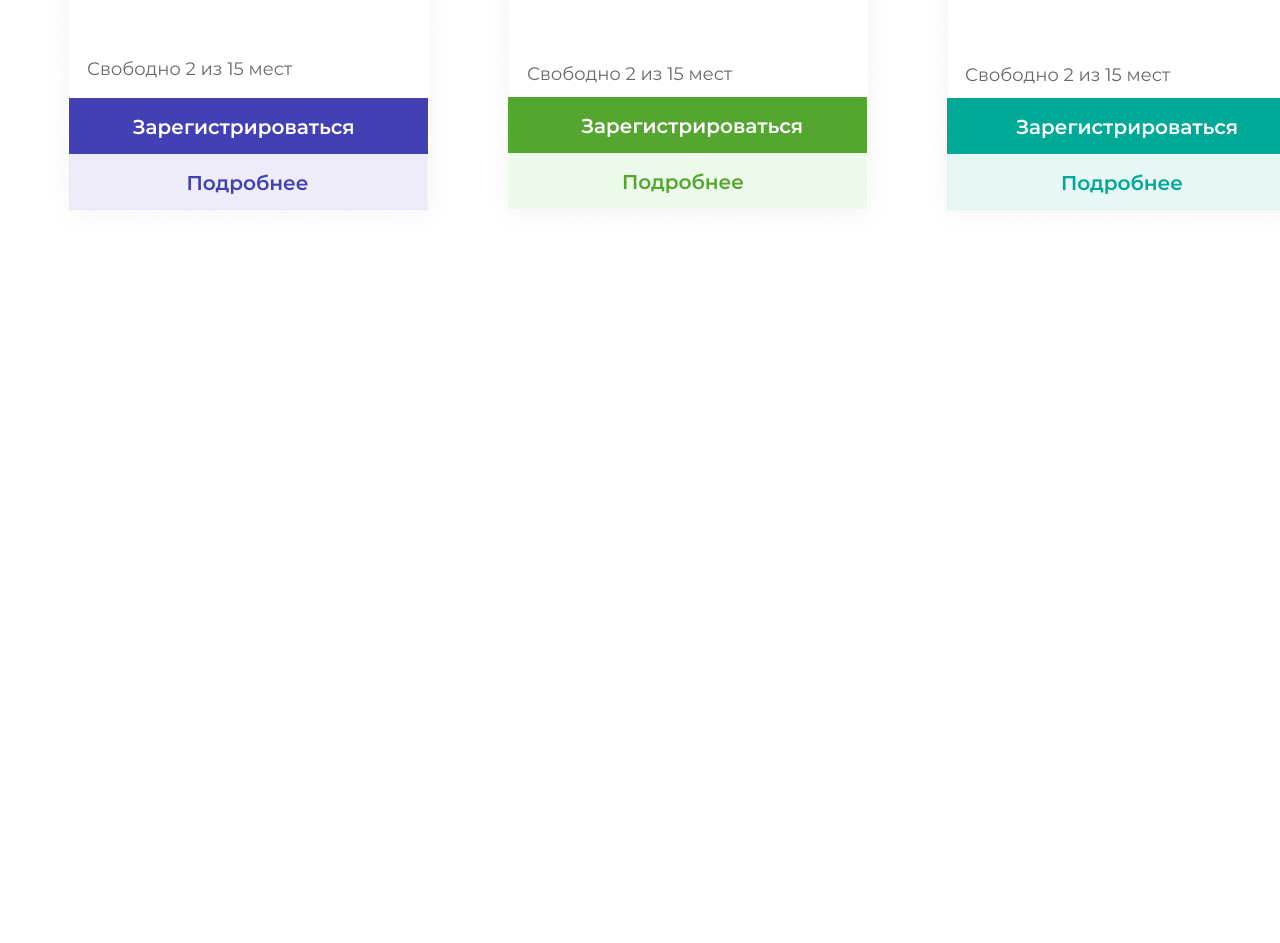
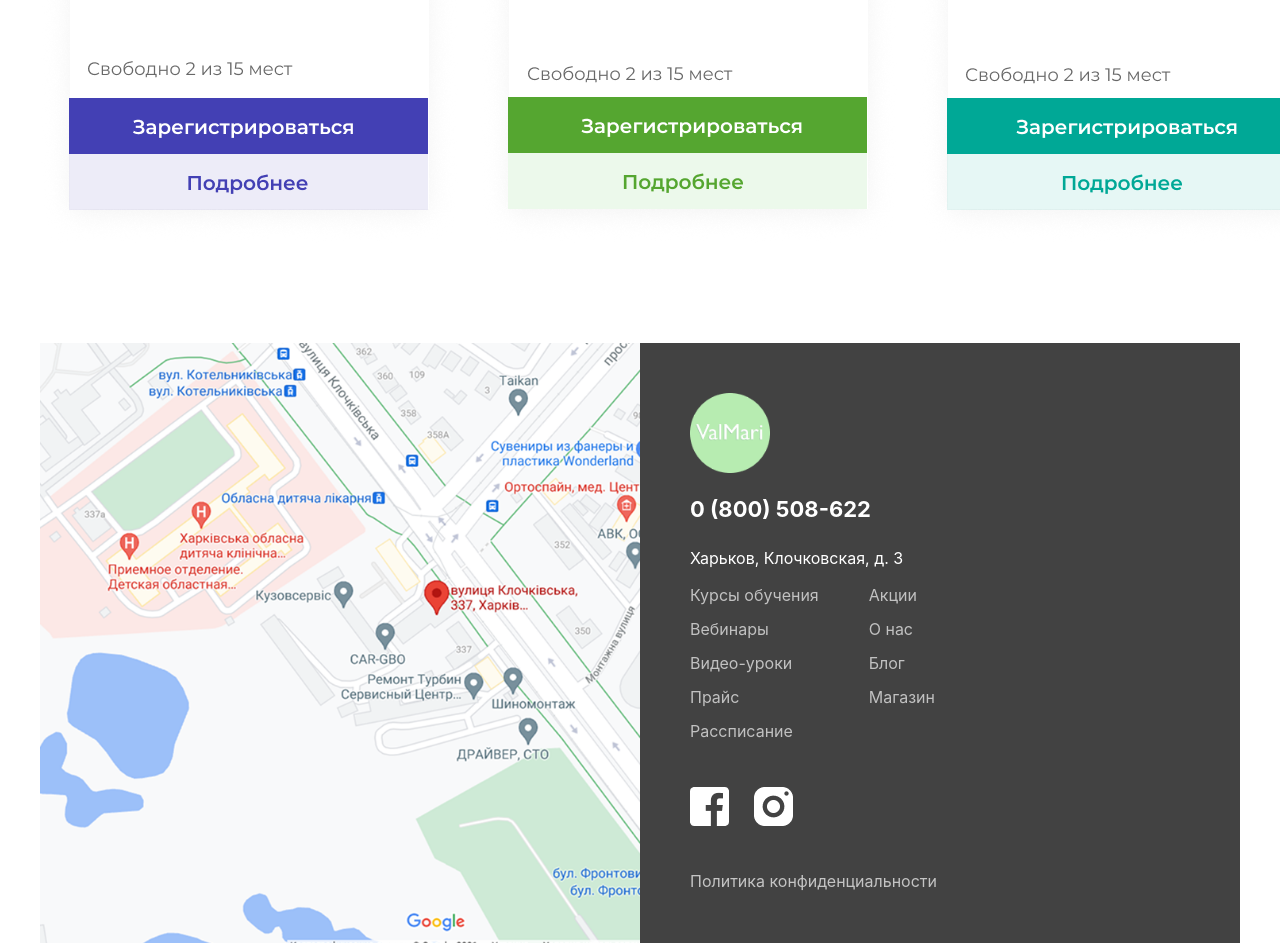
Before and after one commit to Abubakr-63/group-project, a website: page src/Page5.html in a window 1280 px wide. Shown: the part 4036-4979 px from the top of the page. Before the commit the page ends 4279 px from the top, so only its background shows below. Drawn offline with nearby package versions, Linux system fonts and the light colour scheme; files that its build step writes are made by us from their sources.

Commit message:
footer muhammad

```diff
--- a/src/Page5.html
+++ b/src/Page5.html
@@ -241,5 +241,56 @@
         </div>
       </section>
     </main>
+    <footer
+      class="flex flex-col-reverse lg:flex-row lg:flex max-w-300 m-auto mt-[50px] lg:mt-[100px]"
+    >
+      <img
+        class="w-[95%] m-auto lg:m-[0px] lg:w-[50%] lg:h-[600px]"
+        src="./muhammad-img/image 21.png"
+        alt=""
+      />
+
+      <div
+        class="bg-[#424242] lg:m-[0px] m-auto text-[white] w-[95%] lg:w-[50%] flex flex-col lg:justify-between p-[50px]"
+      >
+        <div class="flex flex-col gap-[20px]">
+          <img
+            class="m-auto lg:m-[0px] w-[80px] h-[80px]"
+            src="./muhammad-img/Лого.png"
+            alt=""
+          />
+          <p class="text-center lg:text-start font-bold text-[22px]">
+            0 (800) 508-622
+          </p>
+          <p class="text-center lg:text-start">Харьков, Клочковская, д. 3</p>
+        </div>
+
+        <div class="m-auto lg:m-[0px] mt-[30px] text-[#c1c1c1] flex gap-[50px]">
+          <div class="flex flex-col gap-[10px]">
+            <p>Курсы обучения</p>
+            <p>Вебинары</p>
+            <p>Видео-уроки</p>
+            <p>Прайс</p>
+            <p>Рассписание</p>
+          </div>
+
+          <div class="flex flex-col gap-[10px]">
+            <p>Акции</p>
+            <p>О нас</p>
+            <p>Блог</p>
+            <p>Магазин</p>
+          </div>
+        </div>
+
+        <div class="m-auto lg:m-[0px] lg:mt-[30px] mt-[30px] flex gap-[25px]">
+          <img src="./muhammad-img/Vector.png" alt="" />
+          <img src="./muhammad-img/Vector (1).png" alt="" />
+        </div>
+
+        <p class="text-[#c4c4c4] text-center lg:text-start mt-[30px]">
+          Политика конфиденциальности
+        </p>
+      </div>
+    </footer>
   </body>
 </html>
```
Also changed, not shown: src/muhammad-img/Vector (1).png (added), src/muhammad-img/Vector.png (added), src/muhammad-img/image 21.png (added), src/muhammad-img/Лого.png (added).
